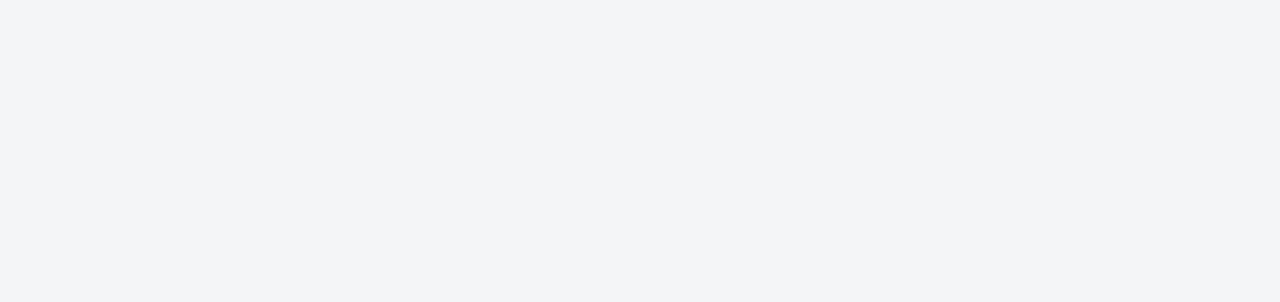
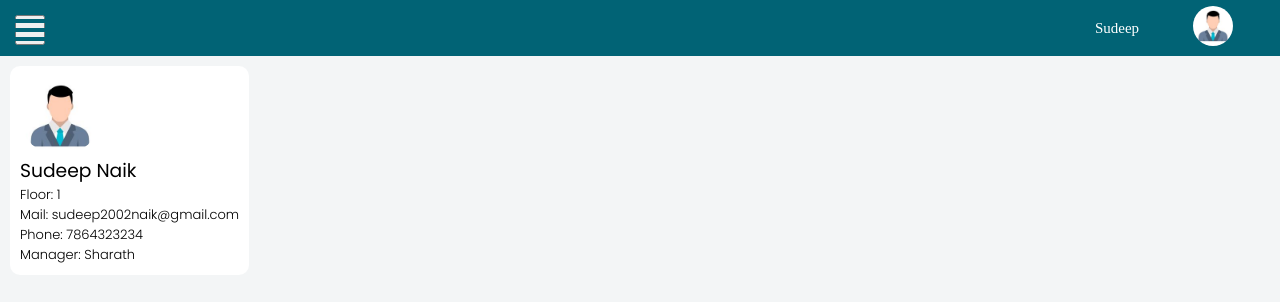
Before and after one commit to sudeepnn/flexi-work-fronend, a React (Create React App) app: page /employees in a window 1280 px wide. Before the commit this address had no page. Shown: the top 302 px of the page. Built offline with nearby package versions, Linux system fonts and the light colour scheme; a web font is replaced by a local one.

Commit message:
admin side employee dashboard

```diff
--- a/src/App.tsx
+++ b/src/App.tsx
@@ -9,6 +9,7 @@ import Home from './component/landing/Home';
 import SignUpForm from './component/landing/signup/signup';
 import LoginForm from './component/landing/login/login';
 import Dashboard from './component/admin/Dashboard';
+import AdminEmployee from './component/admin/employee/employee';
 
 
 const App: React.FC = () => {
@@ -19,6 +20,7 @@ const App: React.FC = () => {
         <Route path="/signup" element={<SignUpForm />} />
         <Route path="/login" element={<LoginForm />} />
         <Route path="/dashboard" element={<Dashboard />} />
+        <Route path="/employees" element={<AdminEmployee />} />
         </>
        /* <Route path="*" element={<Navigate to="/not-found" />} />
         <Route path="/not-found" element={<NotFound />} /> */}
--- a/src/component/admin/Dashboard.tsx
+++ b/src/component/admin/Dashboard.tsx
@@ -10,6 +10,7 @@ import stall from '../resources/stall.png'
 import Deatailstatuscard from './parkingdetailstatuscard/parkingdetailcard';
 import EventDetailcard from './Eventdetailscard/Eventdetailcard';
 import workspace from '../resources/workspace.png'
+import { Link } from 'react-router-dom';
 
 type Props = {};
 
@@ -32,12 +33,13 @@ const Dashboard = (props: Props) => {
                             <a href="#">Brand</a>
                         </div>
                     </div>
-                    <li><a href="#home">Dashboard</a></li>
-                    <li><a href="#about">Employees</a></li>
-                    <li><a href="#events">Parking</a></li>
-                    <li><a href="#services">Events</a></li>
-                    <li><a href="#contact">Vendorstall</a></li>
-                    <li><a href="#followme">Feedback</a></li>
+                    <li><Link  to="/dashboard"><div >Dashboard</div></Link></li>
+                    <li><Link  to="/employees"><div >Employees</div></Link></li>
+                    <li><Link  to="/parking"><div >Parking</div></Link></li>
+                    <li><Link  to="/events"><div >Events</div></Link></li>
+                    <li><Link  to="/vendor"><div >Vendorstall</div></Link></li>
+                    <li><Link  to="/feedback"><div >Feedback</div></Link></li>
+
                 </ul>
             </nav>
 
--- a/src/component/admin/admin.css
+++ b/src/component/admin/admin.css
@@ -45,3 +45,34 @@
 body{
   background-color: #F3F5F6;
 }
+.employeecard{
+  background-color: white;
+  display: flex;
+  justify-content: center;
+  align-items: start;
+  flex-direction: column;
+  width: max-content;
+  border-radius: 10px;
+  margin: 10px;
+  padding: 10px;
+
+}
+.employeecard img{
+  border-radius: 50%;
+  height: 80px;
+  width: 80px;
+}
+
+.employeecard h3{
+
+    font-family: "Poppins", serif;
+    font-weight: 400;
+    font-style: normal;
+
+}
+.employeecard p{
+  font-family: "Poppins", serif;
+  font-weight: 300;
+  font-style: normal;
+  font-size: 13px;
+}
--- /dev/null
+++ b/src/component/admin/employee/Employeecard.tsx
@@ -0,0 +1,27 @@
+import React from 'react'
+
+type Props = {
+    userimg:string,
+    username:string,
+    floor:string,
+    phone:string,
+    mail:string,
+    manager:string
+
+}
+
+function Employeecard(myprop: Props) {
+  return (
+    <div className='employeecard' >
+        <img src={myprop.userimg} alt=""  />
+        <h3>{myprop.username}</h3>
+        <p>Floor: {myprop.floor}</p>
+        <p>Mail: {myprop.mail}</p>
+        <p>Phone: {myprop.phone}</p>
+        <p>Manager: {myprop.manager}</p>
+
+    </div>
+  )
+}
+
+export default Employeecard
--- /dev/null
+++ b/src/component/admin/employee/employee.tsx
@@ -0,0 +1,60 @@
+import React, { useState } from 'react';
+import Usernav from '../usernav';
+import '../Sidebar.css'; // Make sure to import the CSS file for styling
+import userimg from '../../resources/user.jpg'
+import { Link } from 'react-router-dom';
+import Employeecard from './Employeecard';
+
+type Props = {};
+
+const AdminEmployee = (props: Props) => {
+    const [isOpen, setIsOpen] = useState(false);
+
+    const toggleSidebar = () => {
+        setIsOpen(!isOpen);
+    };
+
+    return (
+        <div id="wrapper" className={isOpen ? 'toggled' : ''}>
+            <div className="overlay" style={{ display: isOpen ? 'block' : 'none' }} onClick={toggleSidebar}></div>
+
+            {/* Sidebar */}
+            <nav className="navbar navbar-inverse fixed-top" id="sidebar-wrapper" role="navigation">
+                <ul className="sidebar-nav">
+                    <div className="sidebar-header">
+                        <div className="sidebar-brand">
+                            <a href="#">Brand</a>
+                        </div>
+                    </div>
+                    <li><Link  to="/dashboard"><div >Dashboard</div></Link></li>
+                    <li><Link  to="/employees"><div >Employees</div></Link></li>
+                    <li><Link  to="/parking"><div >Parking</div></Link></li>
+                    <li><Link  to="/events"><div >Events</div></Link></li>
+                    <li><Link  to="/vendor"><div >Vendorstall</div></Link></li>
+                    <li><Link  to="/feedback"><div >Feedback</div></Link></li>
+
+                </ul>
+            </nav>
+
+            {/* Page Content */}
+            <div id="page-content-wrapper">
+                <button type="button" className={`hamburger ${isOpen ? 'is-open' : 'is-closed'}`} onClick={toggleSidebar}>
+                    <span className="hamb-top"></span>
+                    <span className="hamb-middle"></span>
+                    <span className="hamb-bottom"></span>
+                </button>
+                <div className="container">
+                    <div className="row">
+                        <div className="col-lg-8 col-lg-offset-2">
+                            <Usernav />
+                            <Employeecard userimg={userimg} username='Sudeep Naik' floor='1' mail='sudeep2002naik@gmail.com'phone='7864323234' manager='Sharath' />
+
+                        </div>
+                    </div>
+                </div>
+            </div>
+        </div>
+    );
+};
+
+export default AdminEmployee;
--- a/src/component/landing/login/login.css
+++ b/src/component/landing/login/login.css
@@ -65,6 +65,8 @@
     color: white;
 }
 .right{
+    background-color: white;
+    border-radius: 20px;
     width: 50%;
     height: 100%;
     display: flex;
```
